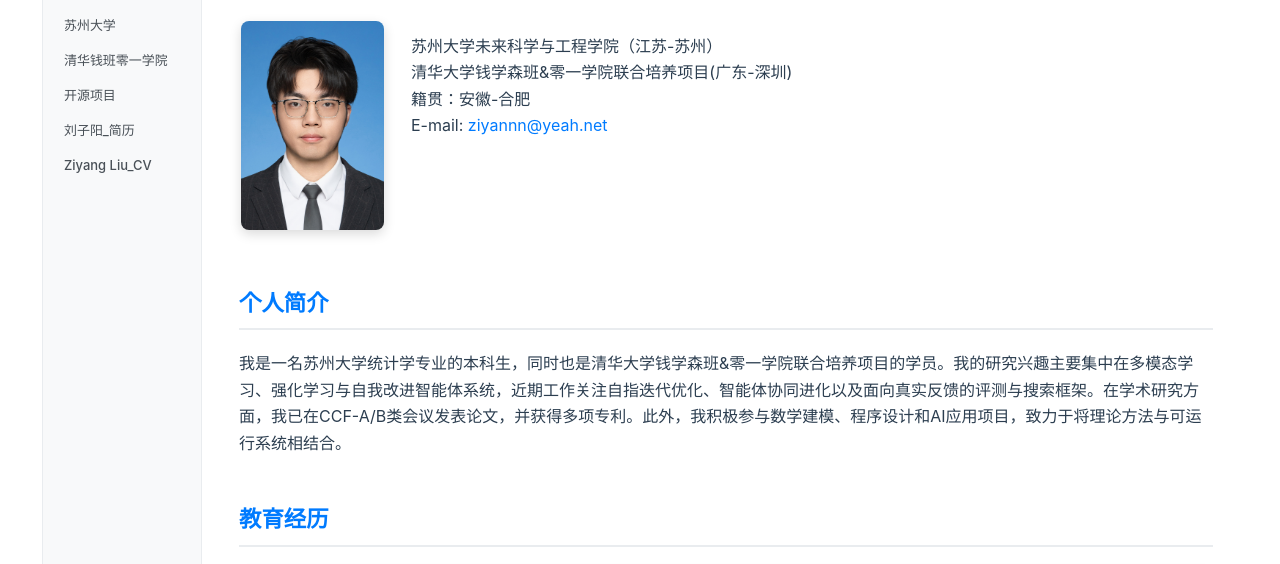
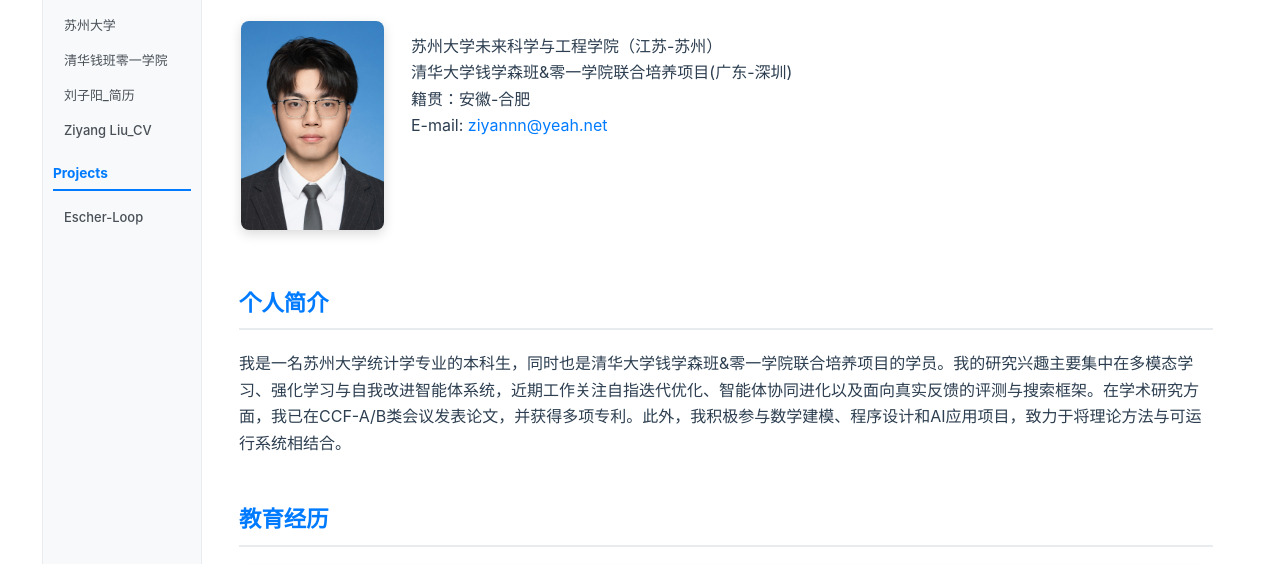
Before and after one commit to Newzil-git/newzil-git.github.io, a plain HTML site: page index.html in a window 1280 px wide. Shown: the part 139-703 px from the top of the page. Drawn offline with nearby package versions, Linux system fonts and the light colour scheme; no server answers.

Commit message:
Add Escher-Loop to sidebar projects menu

```diff
--- a/index.html
+++ b/index.html
@@ -23,9 +23,10 @@
 <div class="menu-item"><a href="index.html" class="current">Home</a></div>
 <div class="menu-item"><a href="https://www.suda.edu.cn/">苏州大学</a></div>
 <div class="menu-item"><a href="https://www.x-institute.edu.cn/">清华钱班零一学院</a></div>
-<div class="menu-item"><a href="#open-source-projects">开源项目</a></div>
 <div class="menu-item"><a href="cv/刘子阳_简历.pdf">刘子阳_简历</a></div>
 <div class="menu-item"><a href="cv/Ziyang Liu_CV.pdf">Ziyang Liu_CV</a></div>
+<div class="menu-category">Projects</div>
+<div class="menu-item"><a href="escher-loop/">Escher-Loop</a></div>
 </td>
 <td id="layout-content">
 <div id="toptitle">
--- a/jemdoc.css
+++ b/jemdoc.css
@@ -75,6 +75,10 @@
     font-weight: bold;
     color: #007bff;
     font-size: 0.95em;
+}
+
+div.menu-category:not(:first-child) {
+    margin-top: 18px;
 }
 
 div.menu-item {
```
Also changed, not shown: index_en.html (+2 -1 lines).
